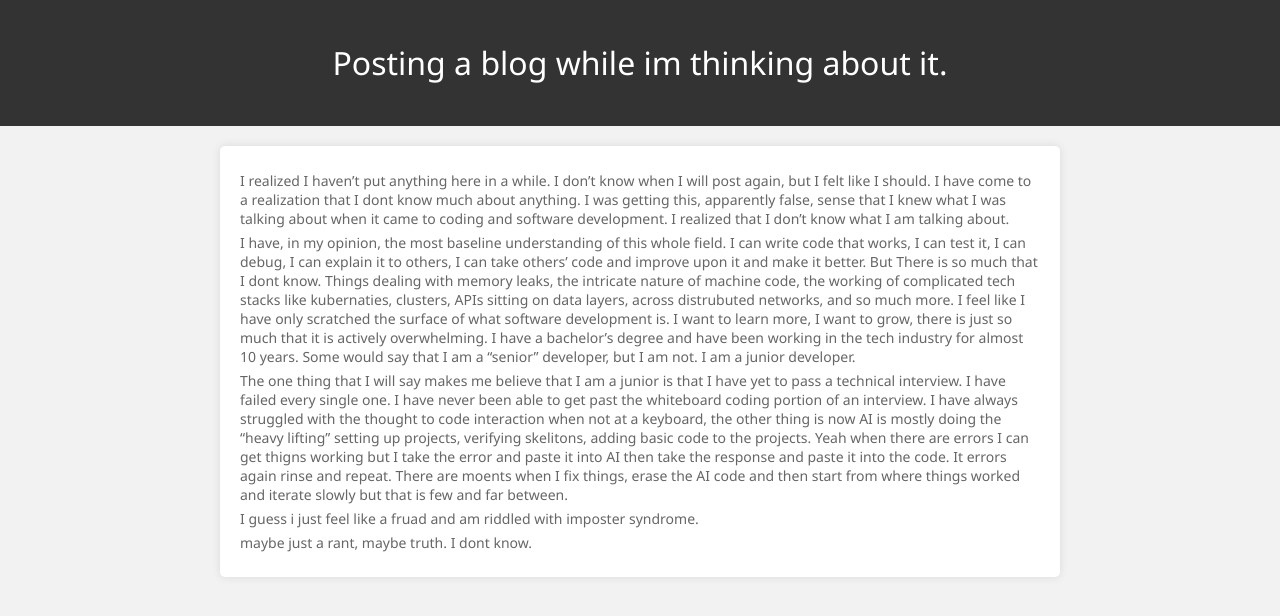
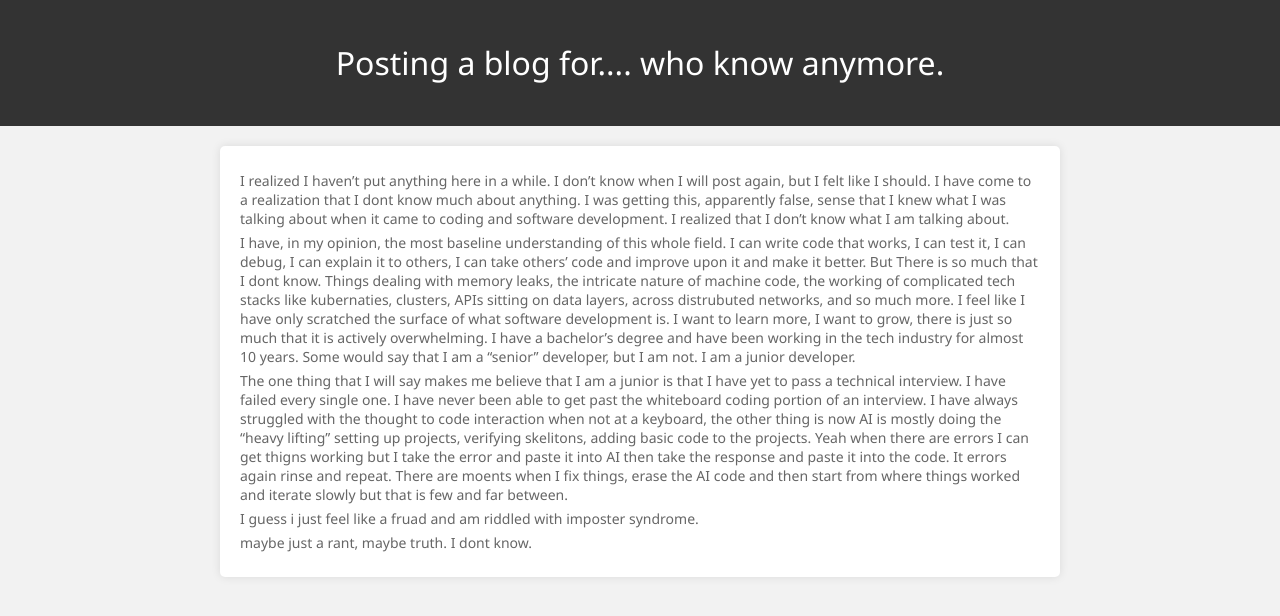
Before and after one commit to aswain009/skills-github-pages, a Jekyll site: the page built from _posts/2025-10-17-sixteenth.md, in a window 1280 px wide. Shown: the top 616 px of the page. Built offline with Jekyll 4.4.1, drawn with Linux system fonts in a browser that asks for light colours.

Commit message:
updating title.

```diff
--- a/_posts/2025-10-17-sixteenth.md
+++ b/_posts/2025-10-17-sixteenth.md
@@ -1,6 +1,6 @@
 ---
 layout: post
-title: "Posting a blog while im thinking about it."
+title: "Posting a blog for.... who know anymore."
 date: 2025-10-17 12:00:00 -0000
 categories: blog
 excerpt: "Honestly I dont know what to write about."
```
